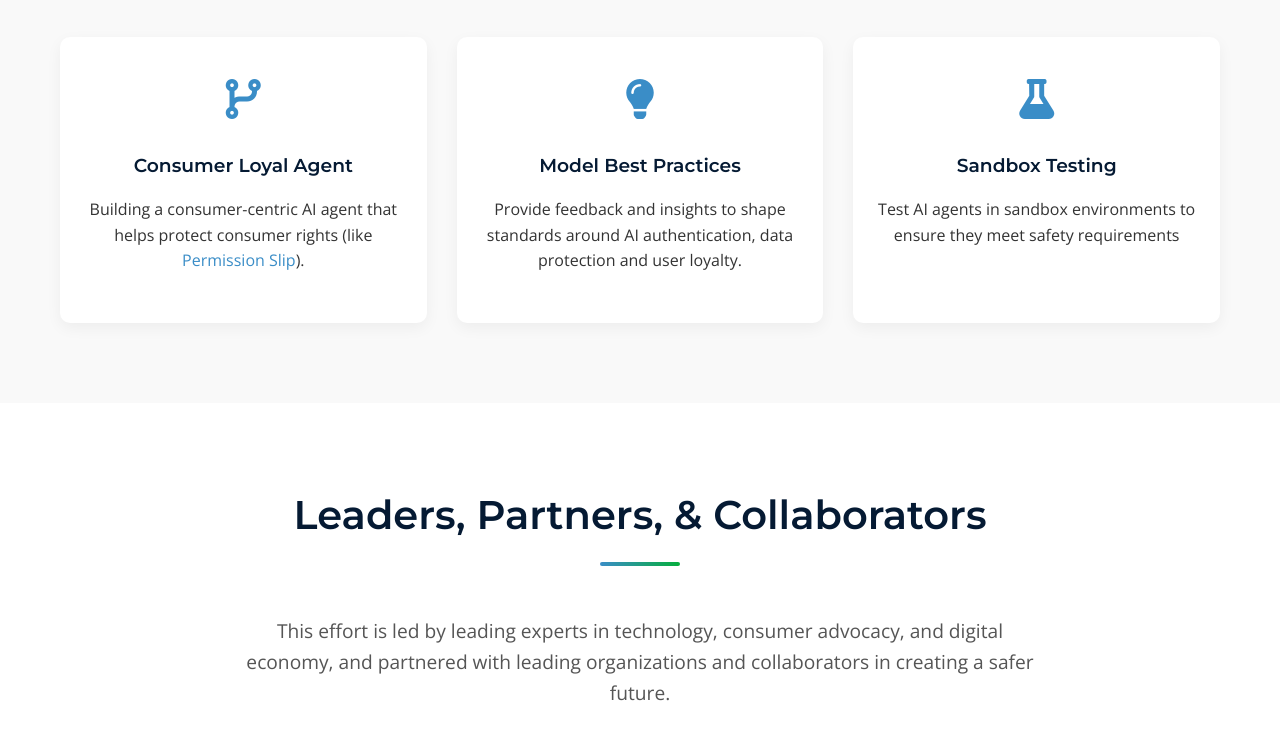
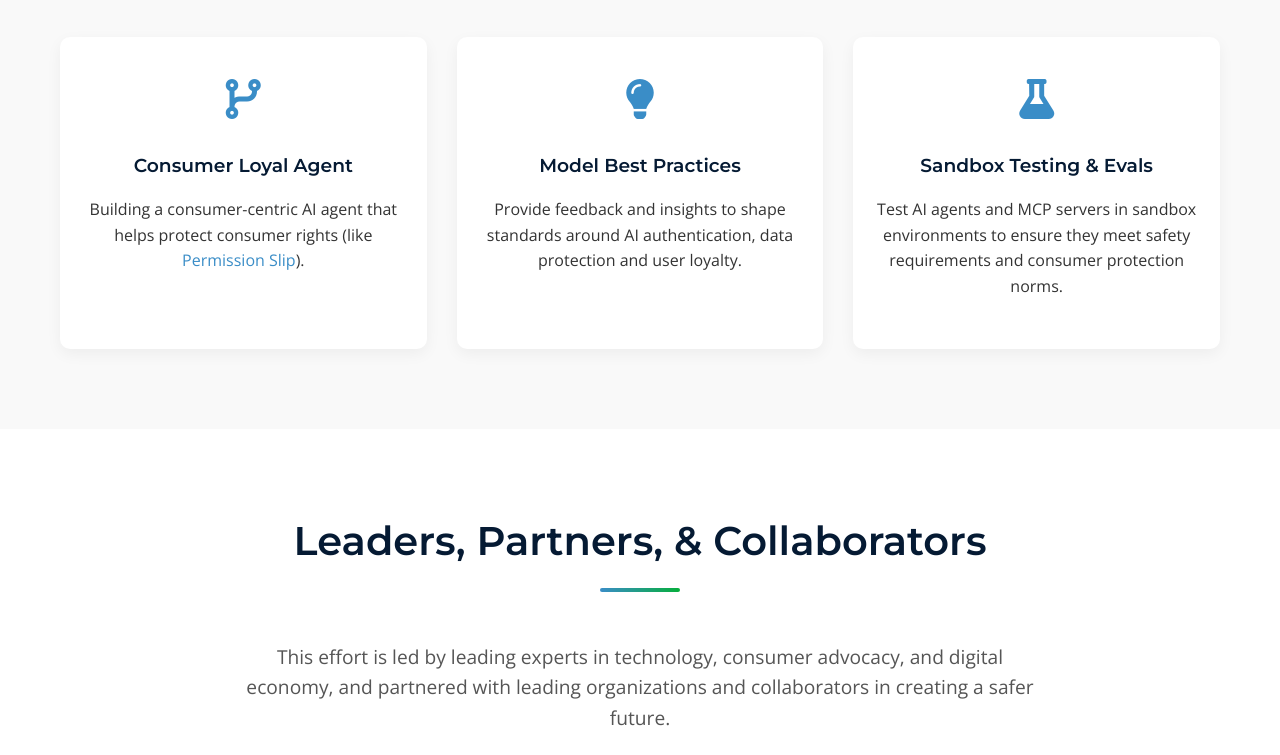
Before and after one commit to tobinsouth/loyalagents-website, a plain HTML site: page index.html in a window 1280 px wide. Shown: the part 995-1750 px from the top of the page. Drawn offline with nearby package versions, Linux system fonts and the light colour scheme.

Commit message:
Adding evals

```diff
--- a/index.html
+++ b/index.html
@@ -678,8 +678,8 @@
                     <div class="about-icon">
                         <i class="fas fa-flask"></i>
                     </div>
-                    <h3>Sandbox Testing</h3>
-                    <p>Test AI agents in sandbox environments to ensure they meet safety requirements</p>
+                    <h3>Sandbox Testing & Evals</h3>
+                    <p>Test AI agents and MCP servers in sandbox environments to ensure they meet safety requirements and consumer protection norms.</p>
                 </div>
                 <!-- <div class="about-card">
                     <div class="about-icon">
```
